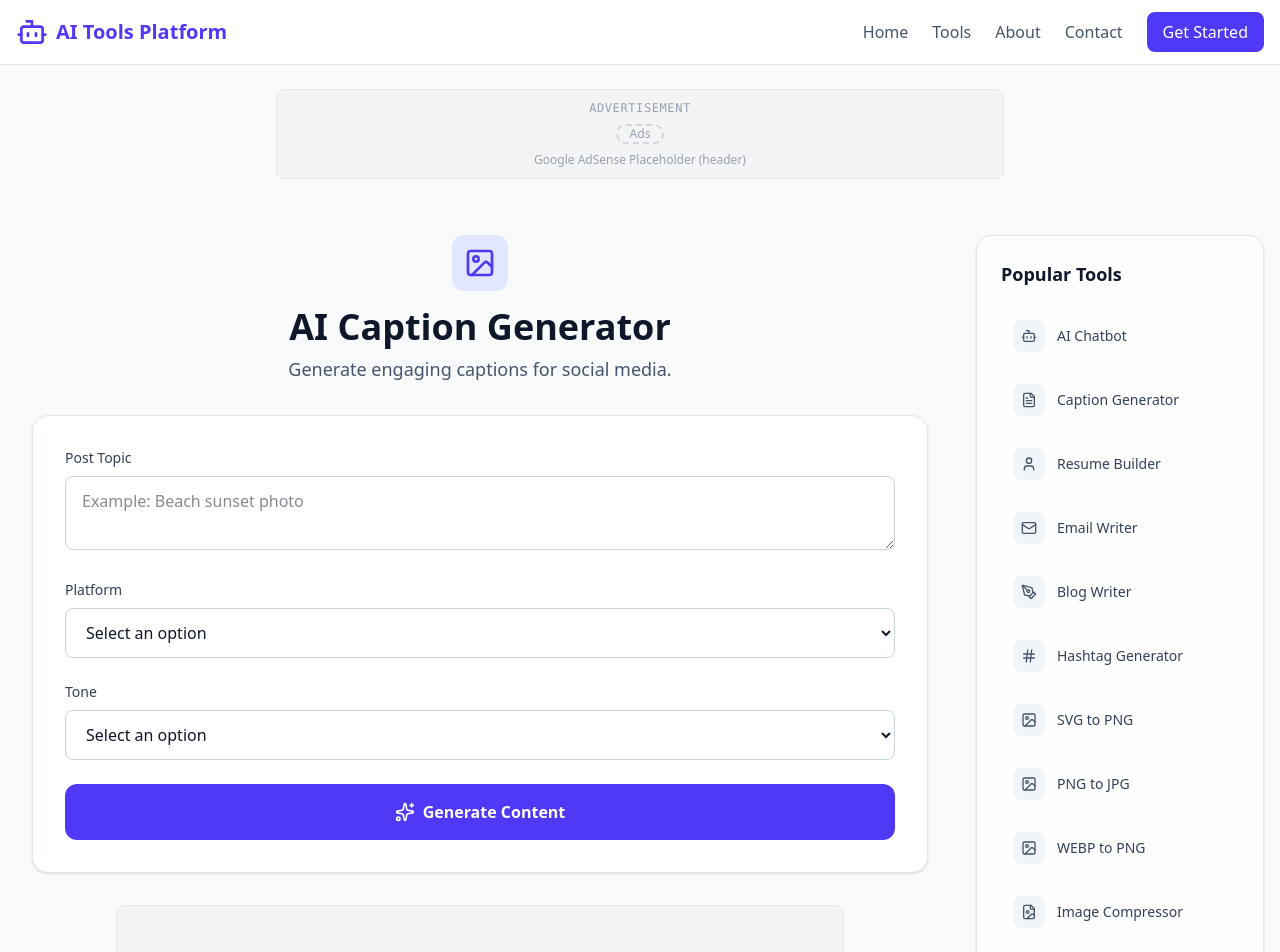
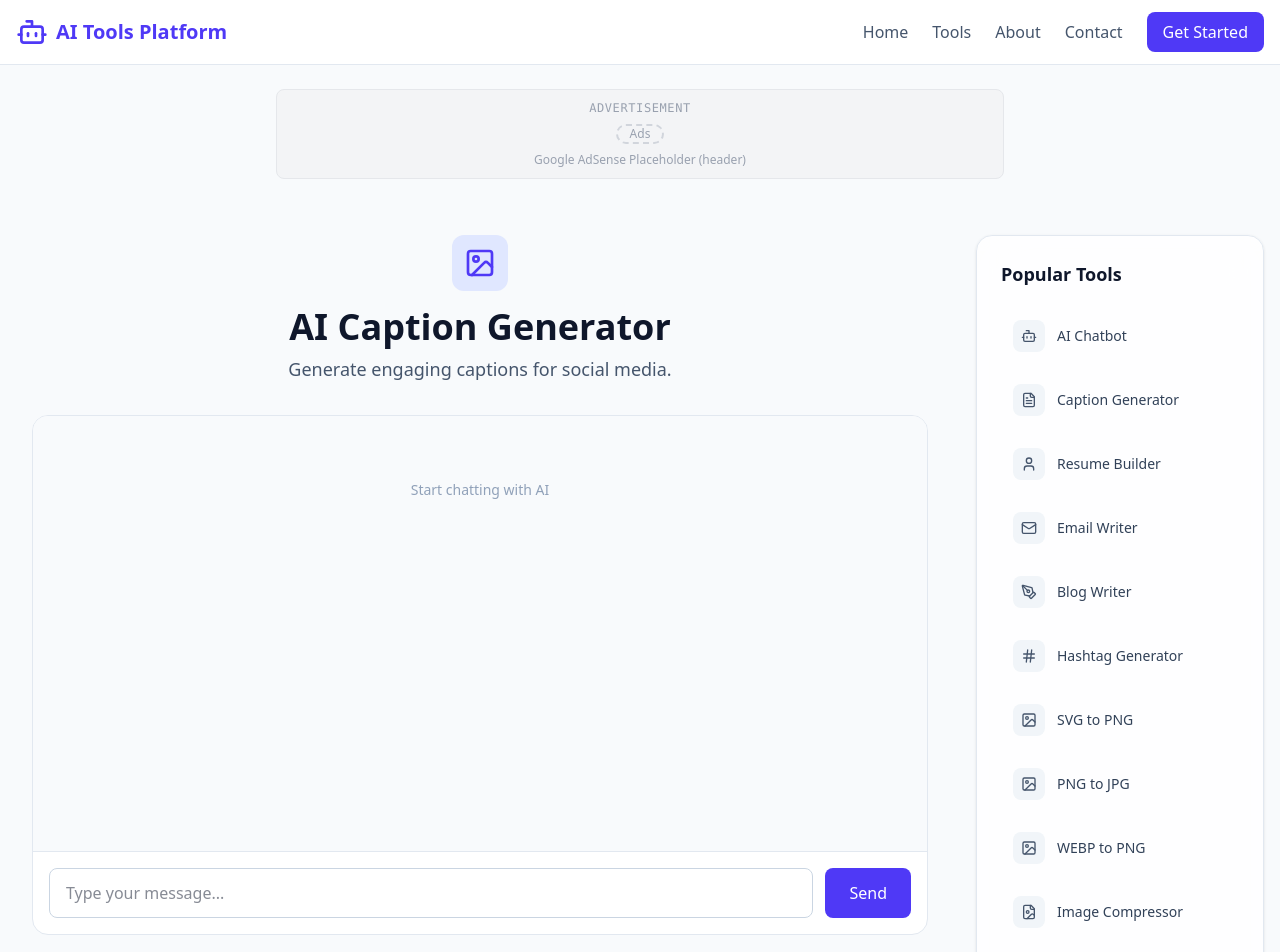
Before and after one commit to Prem87696/free-ai-tools, a React (Vite) app: page /tools/ai-caption-generator in a window 1280 px wide. Shown: the top 952 px of the page. Built offline with nearby package versions, Linux system fonts and the light colour scheme.

Commit message:
Update ToolPage.tsx

```diff
--- a/src/pages/ToolPage.tsx
+++ b/src/pages/ToolPage.tsx
@@ -1,7 +1,7 @@
-import React, { useState, useEffect } from "react";
+import React, { useState, useEffect, useRef } from "react";
 import { useParams, Navigate } from "react-router-dom";
 import { tools } from "../data/tools";
-import { generateContent } from "../services/aiRouter"
+import { generateContent } from "../services/aiRouter";
 
 import { SEOHead } from "../components/SEOHead";
 import { AdPlaceholder } from "../components/AdPlaceholder";
@@ -17,55 +17,57 @@ import MergePdf from "../components/tools/MergePdf";
 import SplitPdf from "../components/tools/SplitPdf";
 import PdfToImage from "../components/tools/PdfToImage";
 
-import {
-  Loader2,
-  Copy,
-  Check,
-  AlertCircle,
-  Sparkles
-} from "lucide-react";
+import { Loader2, Copy, Check, AlertCircle } from "lucide-react";
 
 export function ToolPage() {
 
 const { toolId } = useParams();
-
 const tool = tools.find((t) => t.id === toolId);
 
-const [formData, setFormData] = useState<Record<string, string>>({});
-const [result, setResult] = useState("");
-const [isLoading, setIsLoading] = useState(false);
-const [error, setError] = useState("");
-const [copied, setCopied] = useState(false);
+const [formData, setFormData] = useState<Record<string,string>>({});
+const [messages, setMessages] = useState<
+{ role:"user"|"ai", text:string }[]
+>([]);
 
-useEffect(() => {
+const [isLoading,setIsLoading] = useState(false);
+const [error,setError] = useState("");
+const [copied,setCopied] = useState(false);
+
+const chatRef = useRef<HTMLDivElement>(null);
+
+useEffect(()=>{
 setFormData({});
-setResult("");
+setMessages([]);
 setError("");
-}, [toolId]);
+},[toolId]);
 
-/* TOOL NOT FOUND */
+useEffect(()=>{
+chatRef.current?.scrollTo({
+top:chatRef.current.scrollHeight,
+behavior:"smooth"
+});
+},[messages]);
 
-if (!tool) {
-return <Navigate to="/404" />;
+if(!tool){
+return <Navigate to="/404"/>
 }
 
 /* FILE TOOL ROUTER */
 
 const fileToolMap:any = {
-"svg-to-png": <SvgToPng />,
-"png-to-jpg": <PngToJpg />,
-"webp-to-png": <WebpToPng />,
-"image-compressor": <ImageCompressor />,
-"image-to-pdf": <ImageToPdf />,
-"jpg-to-pdf": <JpgToPdf />,
-"merge-pdf": <MergePdf />,
-"split-pdf": <SplitPdf />,
-"pdf-to-image": <PdfToImage />
-};
+"svg-to-png": <SvgToPng/>,
+"png-to-jpg": <PngToJpg/>,
+"webp-to-png": <WebpToPng/>,
+"image-compressor": <ImageCompressor/>,
+"image-to-pdf": <ImageToPdf/>,
+"jpg-to-pdf": <JpgToPdf/>,
+"merge-pdf": <MergePdf/>,
+"split-pdf": <SplitPdf/>,
+"pdf-to-image": <PdfToImage/>
+}
 
-if (fileToolMap[tool.id]) {
-
-return (
+if(fileToolMap[tool.id]){
+return(
 <>
 <SEOHead
 title={`${tool.name} - Free Tool`}
@@ -76,99 +78,93 @@ description={tool.description}
 {fileToolMap[tool.id]}
 </div>
 </>
-);
-
+)
 }
 
 /* INPUT CHANGE */
 
-const handleInputChange = (name: string, value: string) => {
-
-setFormData((prev) => ({
+const handleInputChange = (name:string,value:string)=>{
+setFormData(prev=>({
 ...prev,
-[name]: value
-}));
-
-};
+[name]:value
+}))
+}
 
 /* SUBMIT */
 
-const handleSubmit = async (e: React.FormEvent) => {
+const handleSubmit = async(e:React.FormEvent)=>{
 
-e.preventDefault();
+e.preventDefault()
 
-setIsLoading(true);
-setError("");
-setResult("");
+const userInput = formData[tool.inputs?.[0].name] || ""
 
-try {
+if(!userInput.trim()) return
 
-let prompt = tool.promptTemplate;
+setMessages(prev=>[
+...prev,
+{role:"user",text:userInput}
+])
 
-let missingFields: string[] = [];
+setIsLoading(true)
+setError("")
 
-tool.inputs?.forEach((input) => {
+try{
 
-const value = formData[input.name];
+let prompt = tool.promptTemplate.replace(
+`{{${tool.inputs?.[0].name}}}`,
+userInput
+)
 
-if (!value) {
-missingFields.push(input.label);
-}
+const response = await generateContent(prompt)
 
-prompt = prompt.replace(`{{${input.name}}}`, value || "");
+setMessages(prev=>[
+...prev,
+{role:"ai",text:response}
+])
 
-});
+}catch(err:any){
 
-if (missingFields.length > 0) {
-throw new Error(`Please fill in all fields: ${missingFields.join(", ")}`);
-}
+setMessages(prev=>[
+...prev,
+{role:"ai",text:"Error generating response"}
+])
 
-const generatedText = await generateContent(prompt);
-
-setResult(generatedText);
-
-} catch (err: any) {
-
-setError(err.message || "Something went wrong");
-
-} finally {
-
-setIsLoading(false);
+setError(err.message || "Something went wrong")
 
 }
 
-};
+setFormData({[tool.inputs?.[0].name]:""})
+setIsLoading(false)
 
-/* COPY RESULT */
+}
 
-const copyToClipboard = () => {
+/* COPY */
 
-navigator.clipboard.writeText(result);
+const copyToClipboard=(text:string)=>{
+navigator.clipboard.writeText(text)
+setCopied(true)
+setTimeout(()=>setCopied(false),2000)
+}
 
-setCopied(true);
+/* UI */
 
-setTimeout(() => setCopied(false), 2000);
-
-};
-
-/* AI TOOL UI */
-
-return (
+return(
 
 <>
 
 <SEOHead
 title={`${tool.name} - Free AI Tool`}
 description={tool.description}
-keywords={`ai tool, ${tool.name.toLowerCase()}, free ai generator`}
 />
 
 <div className="max-w-4xl mx-auto">
 
+{/* HEADER */}
+
 <div className="text-center mb-8">
 
 <div className="inline-flex items-center justify-center p-3 bg-indigo-100 rounded-xl mb-4 text-indigo-600">
-<tool.icon className="w-8 h-8" />
+<tool.icon className="w-8 h-8"/>
 </div>
 
 <h1 className="text-3xl md:text-4xl font-bold text-slate-900 mb-2">
@@ -181,103 +177,98 @@ keywords={`ai tool, ${tool.name.toLowerCase()}, free ai generator`}
 
 </div>
 
-<div className="bg-white rounded-2xl shadow-sm border border-slate-200 overflow-hidden">
+{/* CHAT BOX */}
 
-<div className="p-6 md:p-8">
+<div className="bg-white rounded-2xl border border-slate-200 flex flex-col h-[520px] overflow-hidden">
 
-<form onSubmit={handleSubmit} className="space-y-6">
+{/* MESSAGES */}
 
-<div className="grid grid-cols-1 gap-6">
-
-{tool.inputs?.map((input) => (
-
-<div key={input.name}>
-
-<label className="block text-sm font-medium text-slate-700 mb-2">
-{input.label}
-</label>
-
-{input.type === "textarea" ? (
-
-<textarea
-className="w-full px-4 py-3 rounded-lg border border-slate-300 focus:ring-2 focus:ring-indigo-500"
-placeholder={input.placeholder}
-value={formData[input.name] || ""}
-onChange={(e) =>
-handleInputChange(input.name, e.target.value)
-}
-/>
-
-) : input.type === "select" ? (
-
-<select
-className="w-full px-4 py-3 rounded-lg border border-slate-300 focus:ring-2 focus:ring-indigo-500"
-value={formData[input.name] || ""}
-onChange={(e) =>
-handleInputChange(input.name, e.target.value)
-}
+<div
+ref={chatRef}
+className="flex-1 overflow-y-auto p-6 space-y-4 bg-slate-50"
 >
 
-<option value="">Select an option</option>
+{messages.length===0 &&(
+<div className="text-center text-slate-400 text-sm mt-10">
+Start chatting with AI
+</div>
+)}
 
-{input.options?.map((opt) => (
-<option key={opt} value={opt}>
-{opt}
-</option>
+{messages.map((msg,i)=>(
+
+<div
+key={i}
+className={`max-w-[75%] px-4 py-3 rounded-xl text-sm whitespace-pre-wrap ${
+msg.role==="user"
+? "ml-auto bg-indigo-600 text-white"
+: "bg-white border border-slate-200"
+}`}
+>
+
+{msg.text}
+
+<div className="flex justify-end mt-2">
+
+<button
+onClick={()=>copyToClipboard(msg.text)}
+className="text-xs text-slate-400 hover:text-indigo-600 flex items-center gap-1"
+>
+
+{copied ? <Check size={14}/> : <Copy size={14}/>}
+{copied ? "Copied":"Copy"}
+
+</button>
+
+</div>
+
+</div>
+
 ))}
 
-</select>
+{isLoading &&(
 
-) : (
-
-<input
-type="text"
-className="w-full px-4 py-3 rounded-lg border border-slate-300 focus:ring-2 focus:ring-indigo-500"
-placeholder={input.placeholder}
-value={formData[input.name] || ""}
-onChange={(e) =>
-handleInputChange(input.name, e.target.value)
-}
-/>
+<div className="flex items-center gap-2 text-slate-500 text-sm">
+<Loader2 className="w-4 h-4 animate-spin"/>
+AI is thinking...
+</div>
 
 )}
 
 </div>
 
-))}
+{/* INPUT */}
 
-</div>
+<form
+onSubmit={handleSubmit}
+className="border-t border-slate-200 p-4 flex gap-3"
+>
 
-{error && (
-
-<div className="bg-red-50 text-red-600 p-4 rounded-lg flex items-center gap-2 text-sm">
-<AlertCircle className="w-4 h-4" />
-{error}
-</div>
-
-)}
+<textarea
+rows={1}
+placeholder="Type your message..."
+value={formData[tool.inputs?.[0].name] || ""}
+onChange={(e)=>
+handleInputChange(tool.inputs?.[0].name,e.target.value)
+}
+onKeyDown={(e)=>{
+if(e.key==="Enter" && !e.shiftKey){
+e.preventDefault()
+handleSubmit(e as any)
+}
+}}
+className="flex-1 resize-none px-4 py-3 rounded-lg border border-slate-300 focus:ring-2 focus:ring-indigo-500"
+/>
 
 <button
 type="submit"
 disabled={isLoading}
-className="w-full bg-indigo-600 hover:bg-indigo-700 text-white font-semibold py-4 rounded-xl flex items-center justify-center gap-2"
+className="bg-indigo-600 hover:bg-indigo-700 text-white px-6 rounded-lg font-medium flex items-center justify-center"
 >
 
-{isLoading ? (
-
-<>
-<Loader2 className="w-5 h-5 animate-spin" />
-Generating...
-</>
-
-) : (
-
-<>
-<Sparkles className="w-5 h-5" />
-Generate Content
-</>
-
-)}
+{isLoading
+? <Loader2 className="w-5 h-5 animate-spin"/>
+: "Send"
+}
 
 </button>
 
@@ -285,45 +276,21 @@ Generate Content
 
 </div>
 
-{result && (
+{error &&(
 
-<div className="border-t border-slate-100 bg-slate-50 p-6 md:p-8">
-
-<div className="flex items-center justify-between mb-4">
-
-<h3 className="font-bold text-slate-800 flex items-center gap-2">
-<Check className="w-5 h-5 text-green-500" />
-Generated Result
-</h3>
-
-<button
-onClick={copyToClipboard}
-className="text-slate-500 hover:text-indigo-600 flex items-center gap-1 text-sm font-medium"
->
-
-{copied ? <Check className="w-4 h-4" /> : <Copy className="w-4 h-4" />}
-{copied ? "Copied!" : "Copy Text"}
-
-</button>
-
-</div>
-
-<div className="bg-white p-6 rounded-xl border border-slate-200 whitespace-pre-wrap text-sm text-slate-700">
-{result}
-</div>
-
+<div className="mt-4 bg-red-50 text-red-600 p-4 rounded-lg flex items-center gap-2 text-sm">
+<AlertCircle className="w-4 h-4"/>
+{error}
 </div>
 
 )}
 
-</div>
-
-<AdPlaceholder slot="content" className="mt-8" />
+<AdPlaceholder slot="content" className="mt-8"/>
 
 </div>
 
 </>
 
-);
+)
 
 }
```
